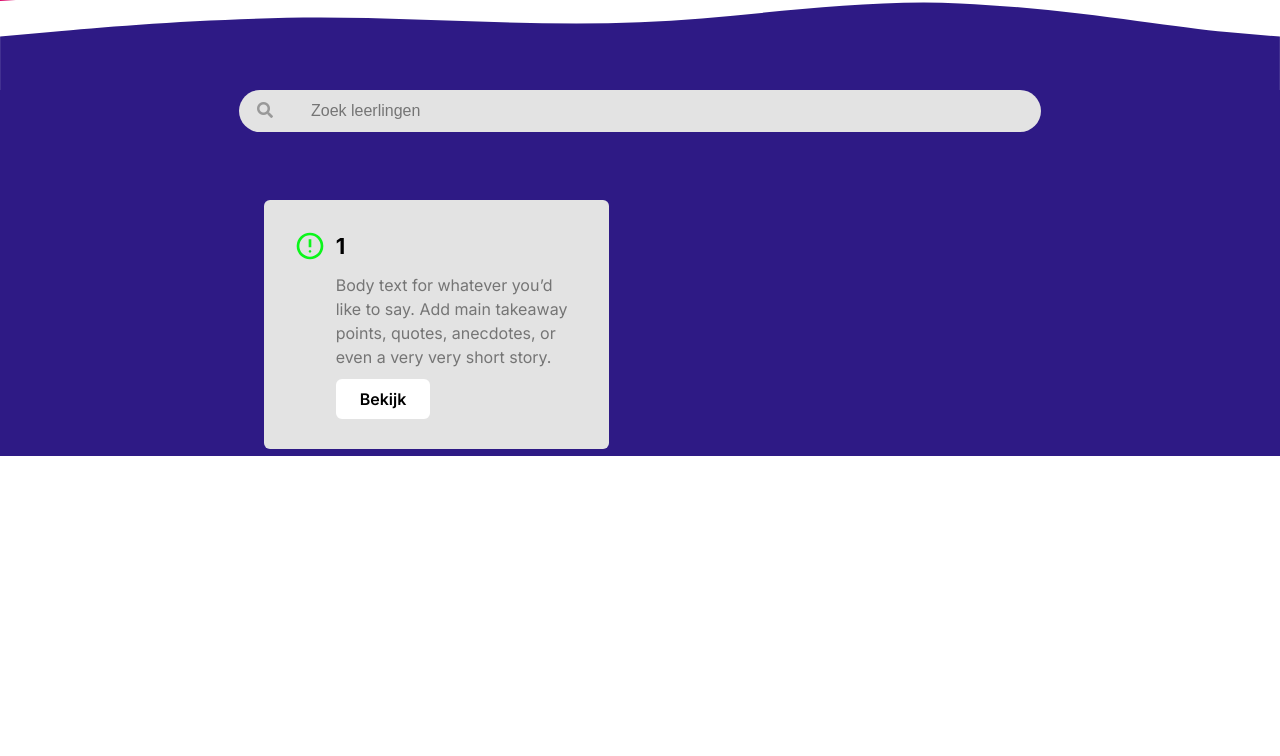
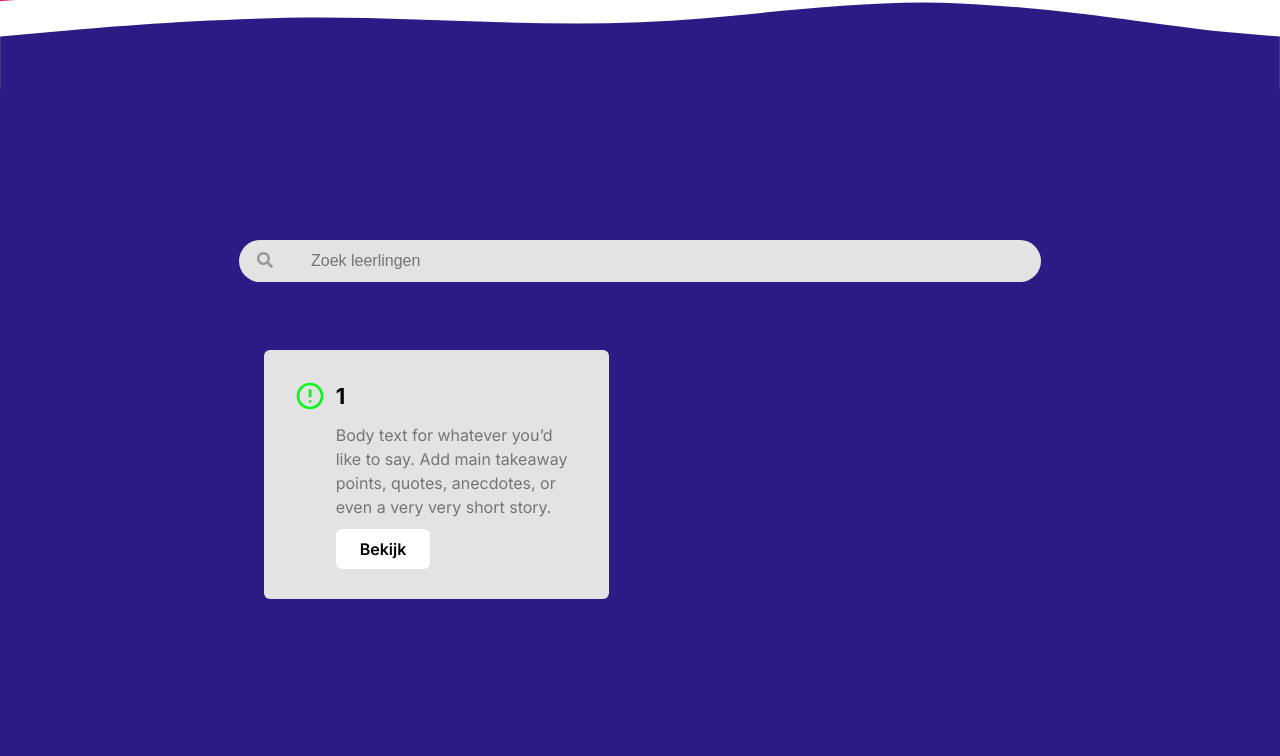
Before and after one commit to philip-hage/academietiendashboard, a PHP site: page /public/pages/index.php in a window 1280 px wide. Shown: the part 600-1356 px from the top of the page. Before the commit the page ends 1056 px from the top, so only its background shows below. Run offline with PHP 8.4, Linux system fonts and the light colour scheme; the visitor is signed in with stand-in values (Sample User, id 1); data comes from the database, SQL or seed files in the repository; some libraries are stand-ins or nearby versions.

Commit message:
padding veranderd

```diff
--- a/public/css/style.css
+++ b/public/css/style.css
@@ -164,6 +164,7 @@ header .nav ul {
     justify-content: center;
     align-items: center;
     background: #2e1a85;
+    padding: 150px 0px;
 }
 
 .searchbar {
```
